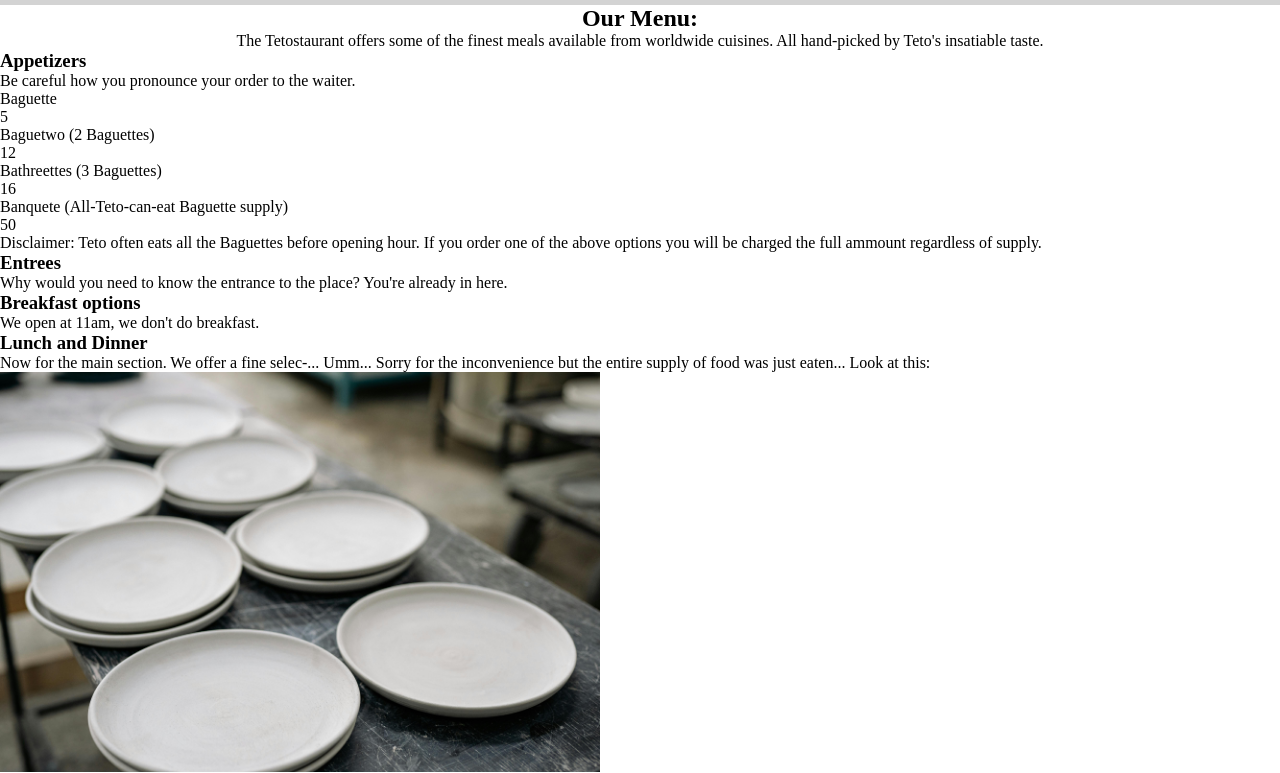
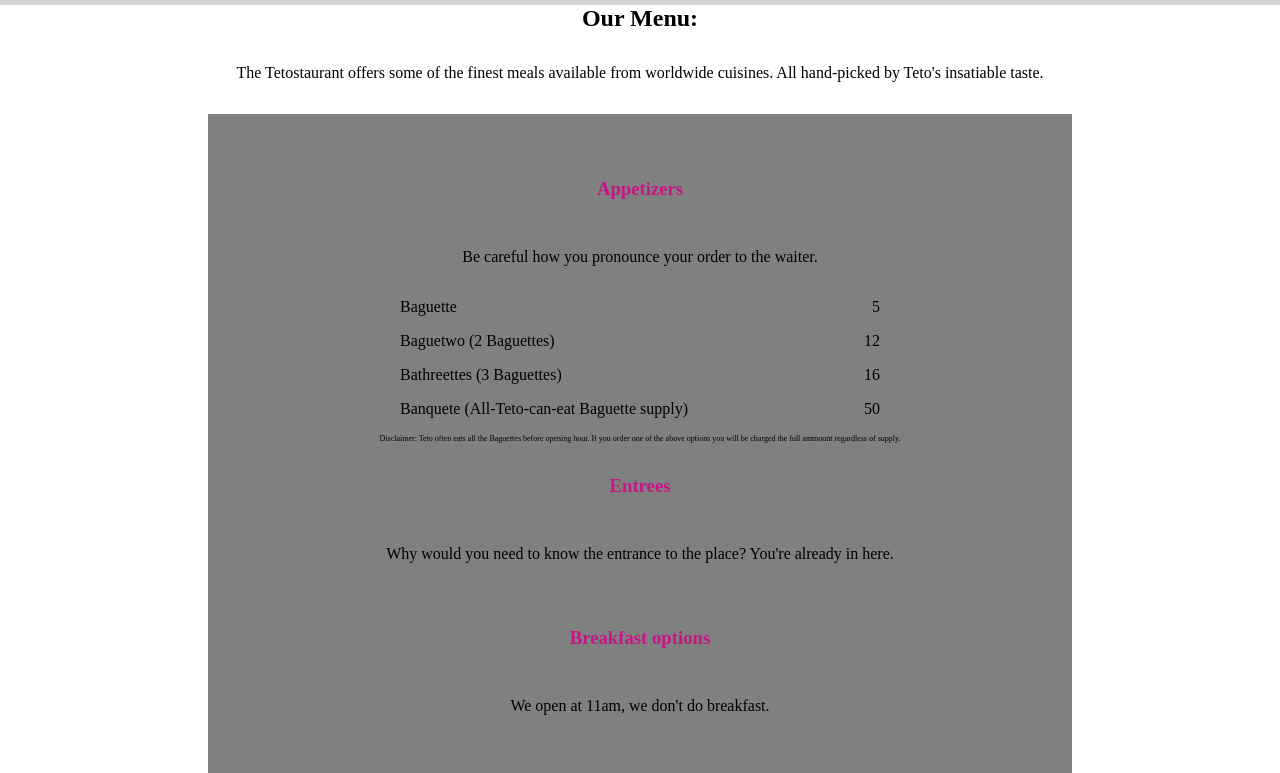
Before and after one commit to PedroMarcet04/odin-restaurant-page, a website built with webpack: page src/template.html in a window 1280 px wide. Shown: the part 48-821 px from the top of the page. Built offline with nearby package versions, Linux system fonts and the light colour scheme.

Commit message:
Stylize menu

```diff
--- a/src/style.css
+++ b/src/style.css
@@ -84,3 +84,35 @@ header>nav>button:active {
 .description>.body {
     font-size: 24px;
 }
+
+.section-description {
+    margin: 32px 0;
+}
+
+.menu {
+    width: 800px;
+    padding: 32px;
+    background-color: gray;
+    display: flex;
+    flex-direction: column;
+    align-items: center;
+}
+.menu-section {
+    width: clamp(400px, 80vw, 600px);
+    display: flex;
+    flex-direction: column;
+    align-items: center;
+}
+.menu-section>h3 {
+    margin: 32px 0px 16px;
+    color: var(--tetolor);
+}
+.menu-item {
+    width: 80%;
+    margin-bottom: 16px;
+    display: flex;
+    justify-content: space-between;
+}
+.menu .disclaimer {
+    font-size: 8px;
+}
--- a/src/template.html
+++ b/src/template.html
@@ -16,10 +16,10 @@
     </header>
     <div id="content">
         <h2>Our Menu:</h2>
-        <p>The Tetostaurant offers some of the finest meals available from worldwide cuisines. All hand-picked by Teto's insatiable taste.</p>
+        <p class="section-description">The Tetostaurant offers some of the finest meals available from worldwide cuisines. All hand-picked by Teto's insatiable taste.</p>
         <div class="menu">
-            <h3>Appetizers</h3>
-            <div class="appetizers">
+            <div class="menu-section appetizers">
+                <h3>Appetizers</h3>
                 <p class="section-description">Be careful how you pronounce your order to the waiter.</p>
                 <div class="menu-item">
                     <p class="name">Baguette</p>
@@ -39,21 +39,21 @@
                 </div>
                 <p class="disclaimer">Disclaimer: Teto often eats all the Baguettes before opening hour. If you order one of the above options you will be charged the full ammount regardless of supply.</p>
             </div>
-            <div class="entrees">
+            <div class="menu-section entrees">
                 <h3>Entrees</h3>
                 <p class="section-description">Why would you need to know the entrance to the place? You're already in here.</p>
             </div>
-            <div class="breakfast">
+            <div class="menu-section breakfast">
                 <h3>Breakfast options</h3>
                 <p class="section-description">We open at 11am, we don't do breakfast.</p>
             </div>
-            <div class="lunch-dinner">
+            <div class="menu-section lunch-dinner">
                 <h3>Lunch and Dinner</h3>
                 <p class="section-description">Now for the main section. We offer a fine selec-... Umm... Sorry for the inconvenience but the entire supply of food was just eaten... Look at this:</p>
-                <img src="/images/empty-plates.jpg" height="400px" alt="Image of empty plates.">
-                <p>We had literally every single dish layed out for opening night, someone just ate all of it, even left the plates without a crumb. Who would do such a thing? I bet it was the rival restaurant that opened across the street: "Oguristaurant Cap" or something.</p>
+                <img src="/images/empty-plates.jpg" width="400px" alt="Image of empty plates.">
+                <p class="section-description">We had literally every single dish layed out for opening night, someone just ate all of it, even left the plates without a crumb. Who would do such a thing? I bet it was the rival restaurant that opened across the street: "Oguristaurant Cap" or something.</p>
             </div>
-            <div class="dessert">
+            <div class="menu-section dessert">
                 <h3>Dessert</h3>
                 <p class="section-description">
                     We have faith your experience with us was so wonderful the only treat you need is our presence &lt;3.
```
